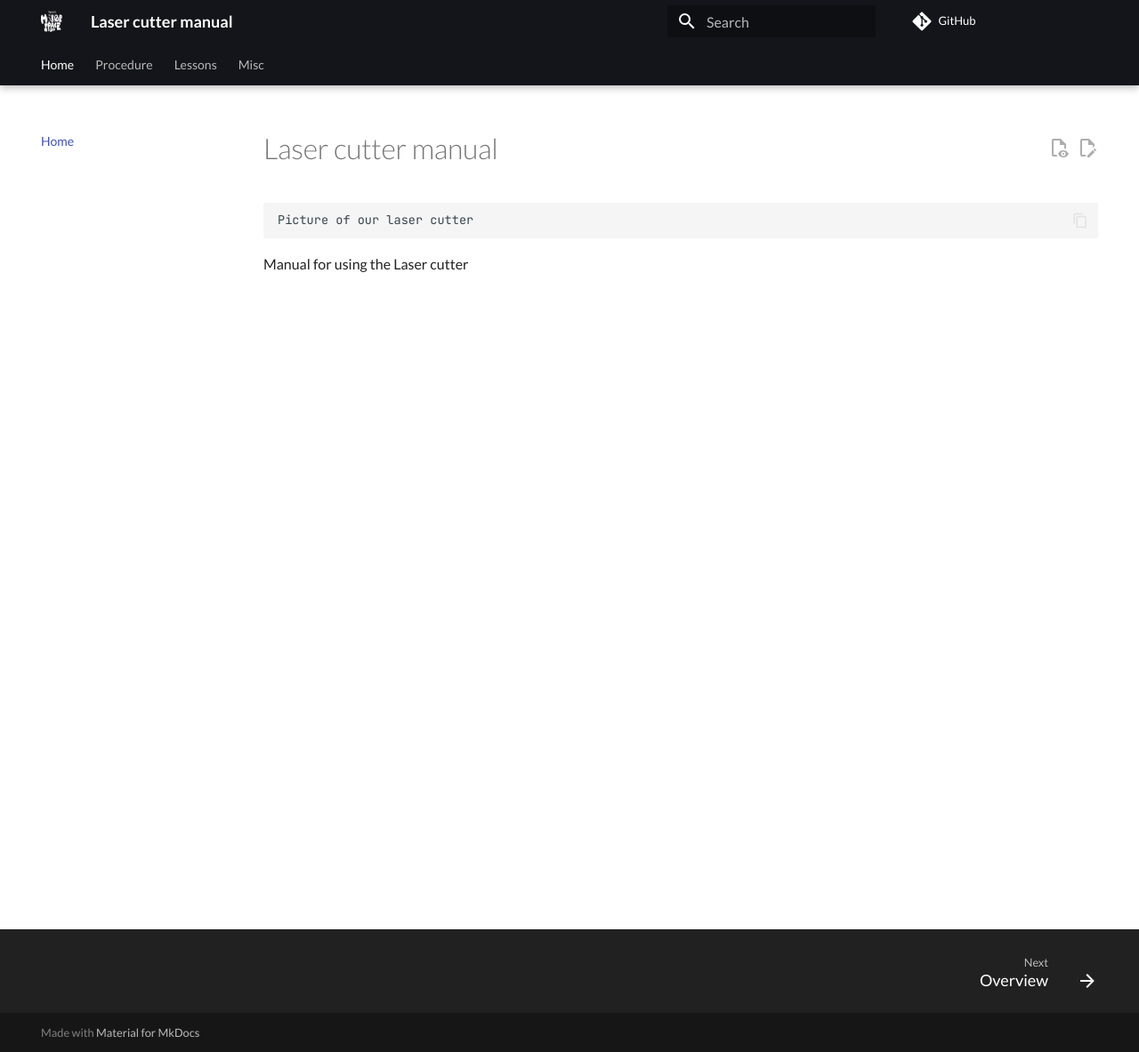
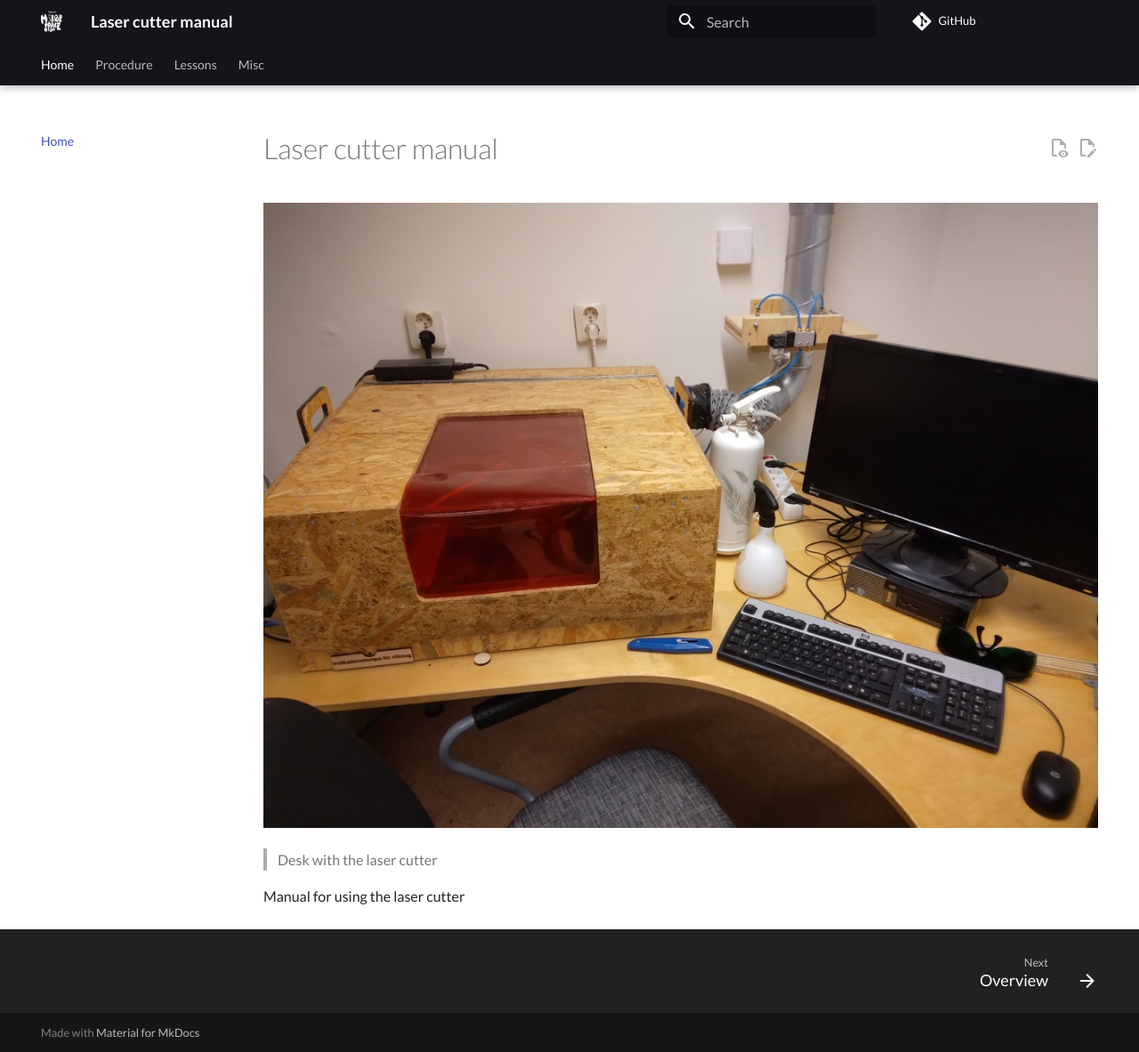
Before and after one commit to uppsala-makerspace/laser_cutter_guide, an MkDocs documentation site: the page built from docs/index.md, in a window 1280 px wide and 1183 px high. Shown: the whole window at 89% size. Built offline with MkDocs 1.6.1 and Material for MkDocs 9.7.7, drawn with Linux system fonts in a browser that asks for light colours; comment, search, counter and statistics services are not loaded.

Commit message:
Add pic of laser cutter

````diff
--- a/docs/index.md
+++ b/docs/index.md
@@ -1,7 +1,7 @@
 # Laser cutter manual
 
-```text
-Picture of our laser cutter
-```
+![Desk with the laser cutter](steps/laser_desk.jpg)
 
-Manual for using the Laser cutter
+> Desk with the laser cutter
+
+Manual for using the laser cutter
````
Also changed, not shown: docs/steps/start_ventilation.md (+4 -0 lines), docs/steps/laser_desk.jpg (added), docs/steps/ventilation_timer_label.jpg (added).
